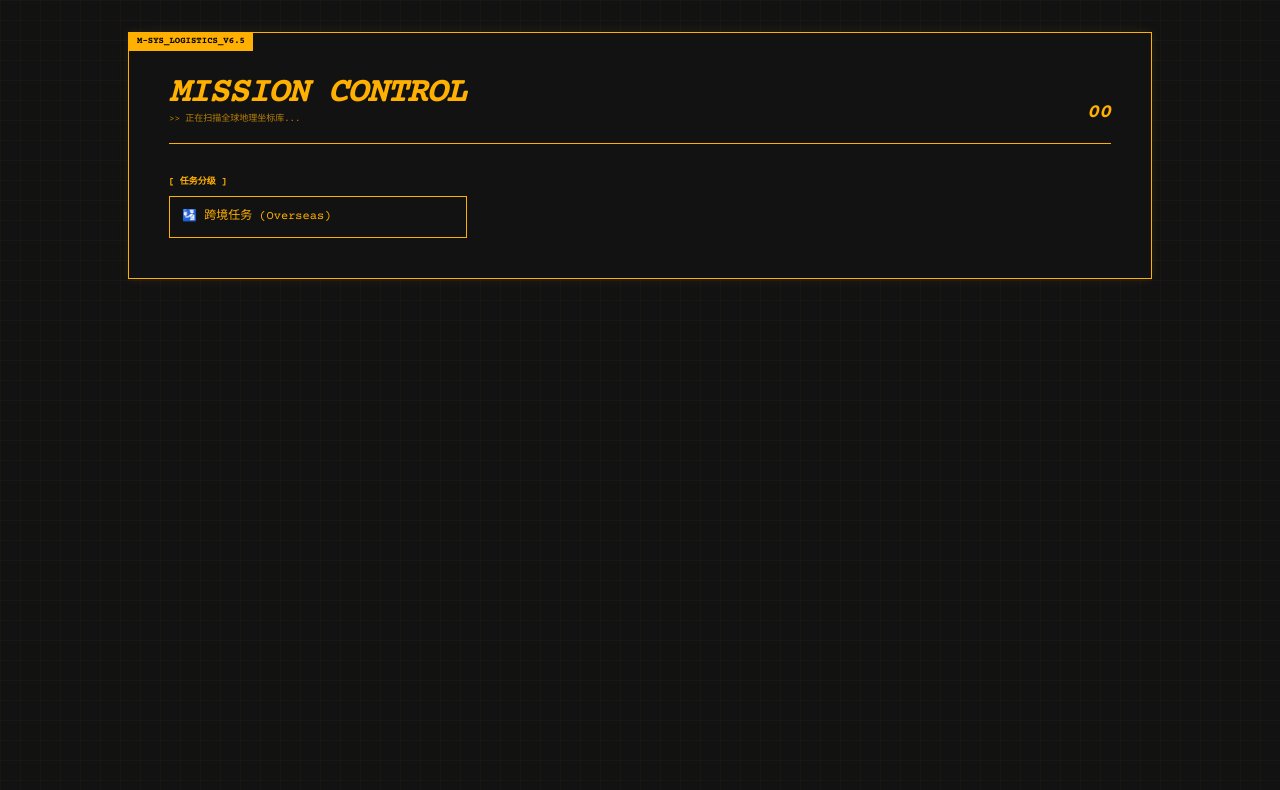
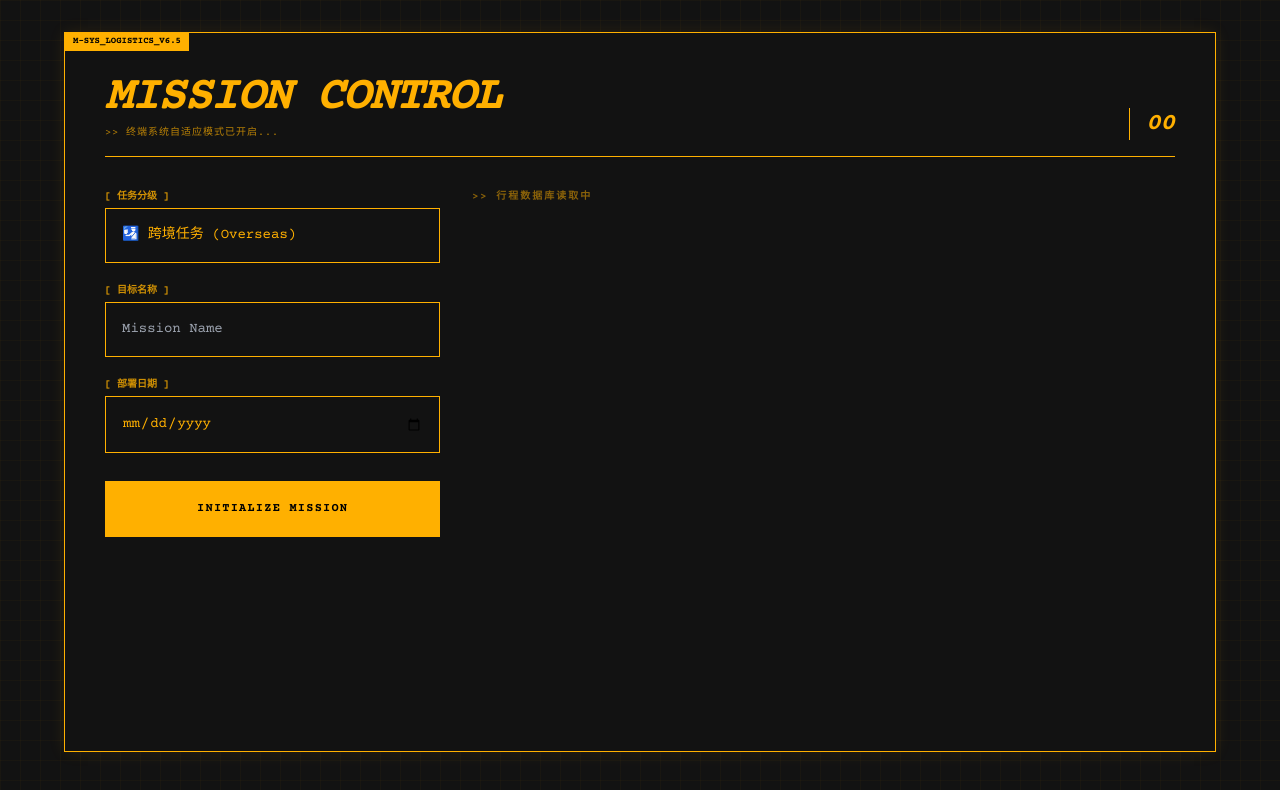
Before and after one commit to Shake25/Maptestios, a plain HTML site: page index.html in a window 1280 px wide. Drawn offline with nearby package versions, Linux system fonts and the light colour scheme.

Commit message:
Add files via upload

```diff
--- a/index.html
+++ b/index.html
@@ -14,33 +14,125 @@
             background-image: linear-gradient(rgba(255, 176, 0, .03) 1px, transparent 1px), linear-gradient(90deg, rgba(255, 176, 0, .03) 1px, transparent 1px);
             background-size: 20px 20px;
         }
-        .retro-border { border: 1px solid var(--retro-orange); box-shadow: 0 0 10px rgba(255, 176, 0, 0.1); }
-        input, select { background: transparent !important; border: 1px solid var(--retro-orange) !important; color: var(--retro-orange) !important; outline: none; -webkit-appearance: none; border-radius: 0; }
-        .btn-retro { background: var(--retro-orange); color: black; font-weight: bold; border-radius: 0; }
-        /* 隐藏滚动条 */
+        .retro-border { border: 1px solid var(--retro-orange); box-shadow: 0 0 15px rgba(255, 176, 0, 0.1); }
+        /* 针对移动端优化输入框高度和文字大小 */
+        input, select {
+            background: transparent !important;
+            border: 1px solid var(--retro-orange) !important;
+            color: var(--retro-orange) !important;
+            outline: none;
+            -webkit-appearance: none;
+            border-radius: 0;
+            font-size: 14px !important;
+        }
+        .btn-retro {
+            background: var(--retro-orange);
+            color: black;
+            font-weight: bold;
+            border-radius: 0;
+            transition: all 0.2s;
+        }
+        .btn-retro:active { transform: scale(0.98); filter: brightness(1.2); }
         .no-scrollbar::-webkit-scrollbar { display: none; }
     </style>
 </head>
-<body class="p-3 md:p-8">
-    <div class="max-w-5xl mx-auto retro-border p-4 md:p-10 relative bg-[#121212]/95">
+<body class="p-2 md:p-8">
+    <div class="max-w-6xl mx-auto retro-border min-h-[90vh] p-4 md:p-10 relative bg-[#121212]/95 flex flex-col">
         <div class="absolute top-0 left-0 px-2 py-0.5 bg-[#ffb000] text-black text-[9px] font-bold uppercase">M-SYS_LOGISTICS_V6.5</div>
 
-        <header class="mb-6 border-b border-[#ffb000] pb-4 flex justify-between items-end">
+        <header class="mb-8 border-b border-[#ffb000] pb-4 flex justify-between items-end">
             <div>
-                <h1 class="text-2xl md:text-4xl font-bold tracking-tighter uppercase italic">Mission Control</h1>
-                <p class="text-[9px] opacity-70">>> 正在扫描全球地理坐标库...</p>
+                <h1 class="text-2xl md:text-5xl font-bold tracking-tighter uppercase italic">Mission Control</h1>
+                <p class="text-[10px] mt-1 opacity-70 tracking-widest">>> 终端系统自适应模式已开启...</p>
             </div>
-            <div id="stats" class="text-xl font-bold italic">00</div>
+            <div id="stats" class="text-2xl font-bold italic border-l border-[#ffb000] pl-4">00</div>
         </header>
 
-        <div class="flex flex-col lg:grid lg:grid-cols-12 gap-6">
-            <aside class="lg:col-span-4 space-y-4">
-                <div class="grid grid-cols-1 gap-3">
-                    <div>
-                        <label class="text-[9px] uppercase font-bold">[ 任务分级 ]</label>
-                        <select id="type" class="w-full mt-1 p-3 text-xs cursor-pointer">
+        <div class="flex flex-col lg:grid lg:grid-cols-12 gap-8 flex-1">
+
+            <aside class="lg:col-span-4 space-y-6">
+                <div class="flex flex-col gap-5">
+                    <div class="w-full">
+                        <label class="text-[10px] uppercase font-bold block mb-1 opacity-80">[ 任务分级 ]</label>
+                        <select id="type" class="w-full p-4">
                             <option value="OVERSEAS">🛂 跨境任务 (Overseas)</option>
                             <option value="INTER_PROVINCIAL">🌐 跨省远征 (Province)</option>
                             <option value="INTER_CITY">🛣️ 跨市移动 (Inter-city)</option>
                             <option value="LOCAL">📍 同城行动 (Local)</option>
                         </select>
+                    </div>
+                    <div class="w-full">
+                        <label class="text-[10px] uppercase font-bold block mb-1 opacity-80">[ 目标名称 ]</label>
+                        <input id="title" type="text" placeholder="Mission Name" class="w-full p-4">
+                    </div>
+                    <div class="w-full">
+                        <label class="text-[10px] uppercase font-bold block mb-1 opacity-80">[ 部署日期 ]</label>
+                        <input id="date" type="date" class="w-full p-4">
+                    </div>
+                    <button onclick="saveItem()" class="w-full btn-retro py-5 text-xs uppercase tracking-widest mt-2">Initialize Mission</button>
+                </div>
+            </aside>
+
+            <main class="lg:col-span-8 flex flex-col">
+                <h2 class="text-[10px] font-bold mb-4 uppercase opacity-50 tracking-[0.2em]">>> 行程数据库读取中</h2>
+                <div id="list-container" class="space-y-4 overflow-y-auto no-scrollbar flex-1 pb-10">
+                    </div>
+            </main>
+        </div>
+    </div>
+
+    <script>
+        let travelData = JSON.parse(localStorage.getItem('retro_travel_data')) || [];
+
+        function render() {
+            const container = document.getElementById('list-container');
+            container.innerHTML = '';
+
+            if (travelData.length === 0) {
+                container.innerHTML = `<div class="border border-[#ffb000]/20 p-10 text-center text-[10px] opacity-40 italic uppercase tracking-widest">暂无活跃任务 / Waiting for data...</div>`;
+            }
+
+            travelData.forEach((item, index) => {
+                const card = document.createElement('div');
+                card.className = 'border border-[#ffb000]/40 p-5 flex items-center bg-black/40 active:bg-[#ffb000]/20 transition-all cursor-pointer group hover:border-[#ffb000]';
+                card.onclick = (e) => { if(e.target.tagName !== 'BUTTON') goToDetails(index); };
+
+                card.innerHTML = `
+                    <div class="flex-1">
+                        <div class="text-[9px] opacity-50 uppercase tracking-[0.1em]">${item.type} // ${item.date || 'TBD'}</div>
+                        <h3 class="text-xl font-bold mt-1 uppercase tracking-tight group-hover:pl-2 transition-all">${item.title}</h3>
+                    </div>
+                    <button onclick="removeItem(event, ${index})" class="text-[10px] border border-[#ffb000]/40 px-4 py-2 hover:bg-red-900/40 active:bg-red-600 active:text-white transition-colors">ERASE</button>
+                `;
+                container.appendChild(card);
+            });
+            document.getElementById('stats').innerText = travelData.length.toString().padStart(2, '0');
+            localStorage.setItem('retro_travel_data', JSON.stringify(travelData));
+        }
+
+        function saveItem() {
+            const title = document.getElementById('title').value;
+            if (!title) {
+                alert("请输入目标名称！");
+                return;
+            }
+            travelData.push({
+                type: document.getElementById('type').value,
+                title: title,
+                date: document.getElementById('date').value,
+                sub_plans: []
+            });
+            render();
+            document.getElementById('title').value = '';
+        }
+
+        function removeItem(e, index) {
+            e.stopPropagation();
+            if(confirm("确定要永久抹除此项任务吗？")) {
+                travelData.splice(index, 1);
+                render();
+            }
+        }
+
+        function goToDetails(index) {
+            localStorage.setItem('current_trip
```
